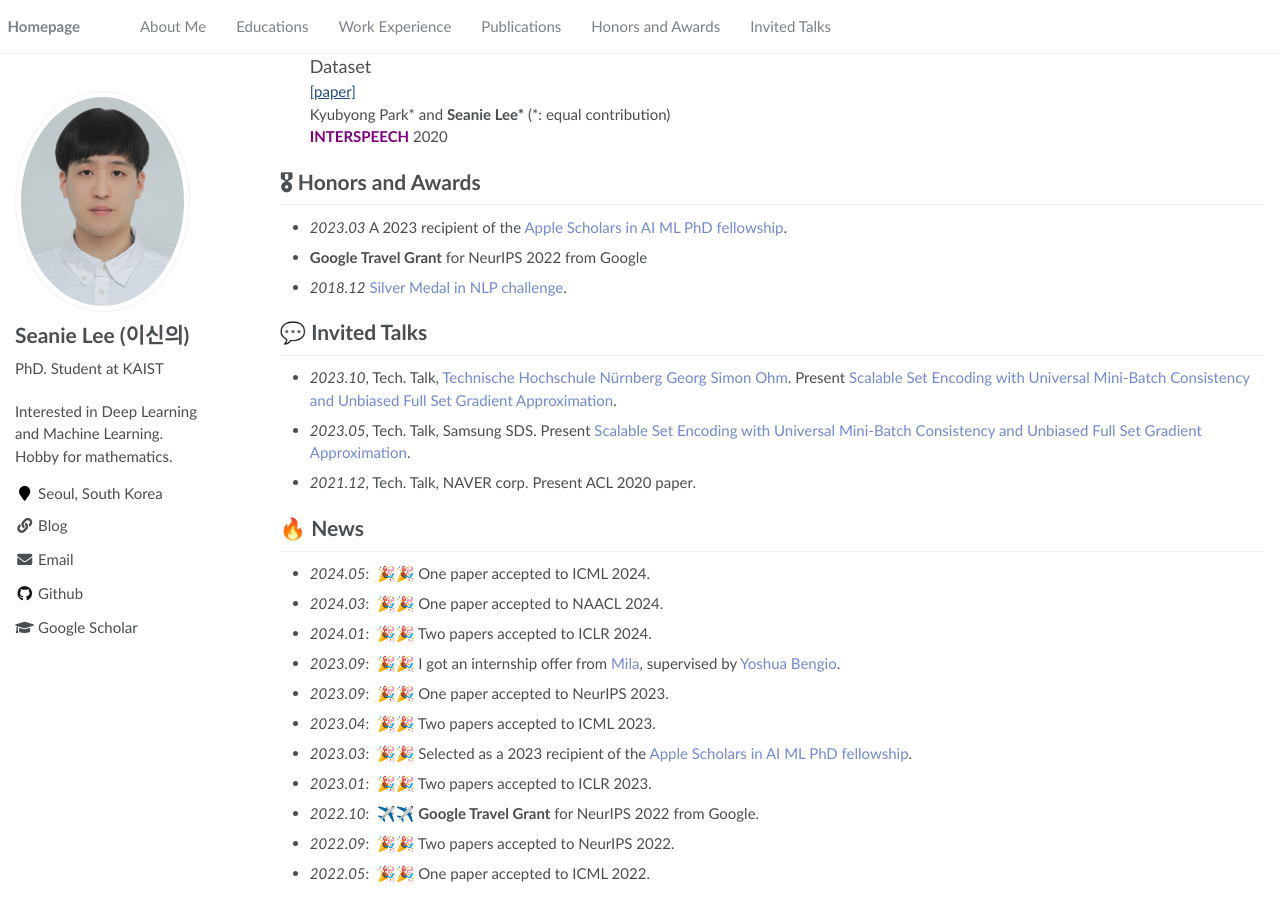
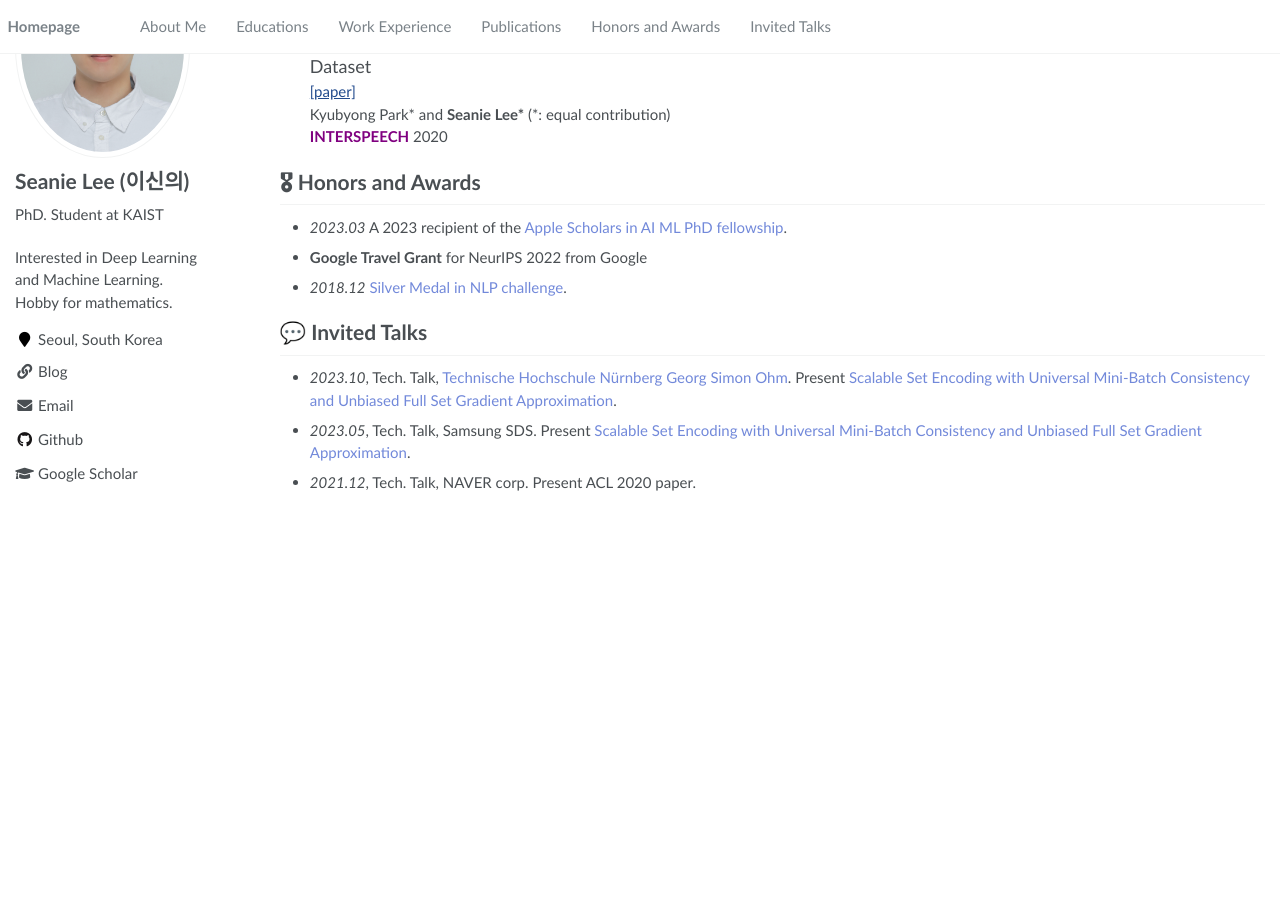
Before and after one commit to seanie12/seanie12.github.io, a Jekyll site: the page built from _pages/about.md, in a window 1280 px wide and 900 px high, scrolled down 2851 px. Built offline with Jekyll 4.4.1, drawn with Linux system fonts in a browser that asks for light colours; after the commit the page ends 3360 px from its top, so only the background shows below that.

Commit message:
Update about.md

```diff
--- a/_pages/about.md
+++ b/_pages/about.md
@@ -187,20 +187,3 @@ Kyubyong Park\* and **Seanie Lee\*** (\*: equal contribution) \\
 - *2023.05*, Tech. Talk, Samsung SDS. Present <a href="https://docs.google.com/presentation/d/1s0M7g0kkl2tfiAEiX51uMoaAY7-EuEXt/edit?usp=sharing&ouid=117903268632818009810&rtpof=true&sd=true" style="color: #7289da; text-decoration: none;">Scalable Set Encoding with Universal Mini-Batch Consistency and Unbiased Full Set Gradient Approximation</a>.
 - *2021.12*, Tech. Talk, NAVER corp. Present ACL 2020 paper.
 <!-- - *2021.03*, Lorem ipsum dolor sit amet, consectetur adipiscing elit. Vivamus ornare aliquet ipsum, ac tempus justo dapibus sit amet.  \| [\[video\]](https://github.com/) -->
-
-
-
-
-# 🔥 News
-- *2024.05*: &nbsp;🎉🎉 One paper accepted to ICML 2024.
-- *2024.03*: &nbsp;🎉🎉 One paper accepted to NAACL 2024.
-- *2024.01*: &nbsp;🎉🎉 Two papers accepted to ICLR 2024.
-- *2023.09*: &nbsp;🎉🎉 I got an internship offer from <a href="https://mila.quebec/en/" style="color: #7289da; text-decoration: none;" >Mila</a>, supervised by <a href="https://yoshuabengio.org/" style="color: #7289da; text-decoration: none;">Yoshua Bengio</a>.
-- *2023.09*: &nbsp;🎉🎉 One paper accepted to NeurIPS 2023.
-- *2023.04*: &nbsp;🎉🎉 Two papers accepted to ICML 2023.
-- *2023.03*: &nbsp;🎉🎉 Selected as a 2023 recipient of the <a href="https://machinelearning.apple.com/updates/apple-scholars-aiml-2023" style="color: #7289da; text-decoration: none;">Apple Scholars in AI ML PhD fellowship</a>.
-- *2023.01*: &nbsp;🎉🎉 Two papers accepted to ICLR 2023.
-- *2022.10*: &nbsp;✈️✈️ **Google Travel Grant** for NeurIPS 2022 from Google.
-- *2022.09*: &nbsp;🎉🎉 Two papers accepted to NeurIPS 2022.
-- *2022.05*: &nbsp;🎉🎉 One paper accepted to ICML 2022.
-<!-- - *2022.02*: &nbsp;🎉🎉 Lorem ipsum dolor sit amet, consectetur adipiscing elit. Vivamus ornare aliquet ipsum, ac tempus justo dapibus sit amet.  -->
```
